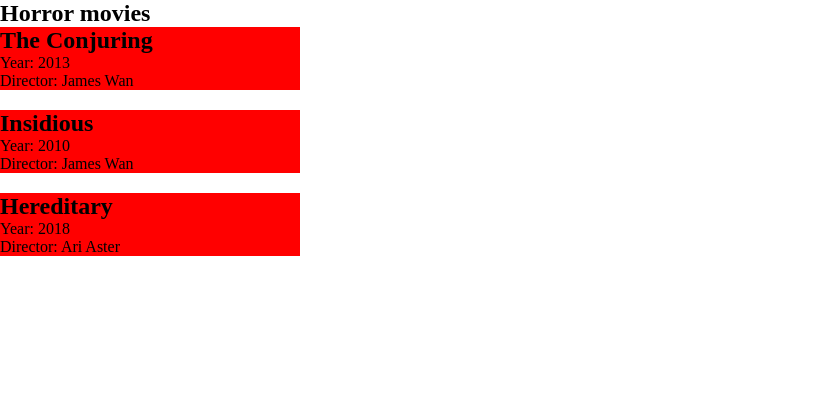
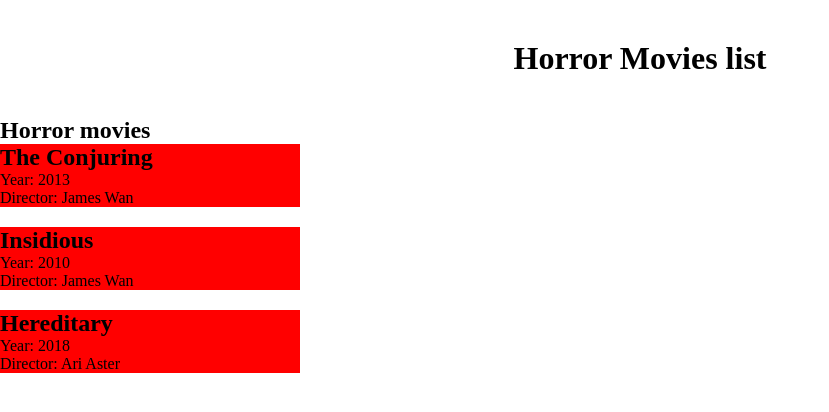
Before and after one commit to agadman/first-lab, a React (Vite) app: page / in a window 1280 px wide. Shown: the top 412 px of the page, without its empty margins (0-829 px from the left). Built offline with nearby package versions, Linux system fonts and the light colour scheme.

Commit message:
påbörjat header

```diff
--- a/src/App.tsx
+++ b/src/App.tsx
@@ -1,3 +1,4 @@
+import Header from "./components/Header"
 import MovieCard from "./components/MovieCard"
 
 function App() {
@@ -22,8 +23,9 @@
 
   return (
     <>
+    <Header name="Horror Movies list" />
     <section>
-      <h1>Horror movies</h1>
+      <h2>Horror movies</h2>
       {movieArray.map((movie, index) => (
         <MovieCard name={movie.name} year={movie.year} director={movie.director} key={index} />
       ))}
--- /dev/null
+++ b/src/components/Header.css
@@ -0,0 +1,4 @@
+header {
+    text-align: center;
+    padding: 2.5rem 0;
+}
--- /dev/null
+++ b/src/components/Header.tsx
@@ -0,0 +1,15 @@
+import "./Header.css"
+
+interface HeaderProps {
+    name: string;
+}
+
+function Header ({ name }: HeaderProps) {
+  return (
+    <header>
+        <h1>{name}</h1>
+    </header>
+  )
+}
+
+export default Header
```
